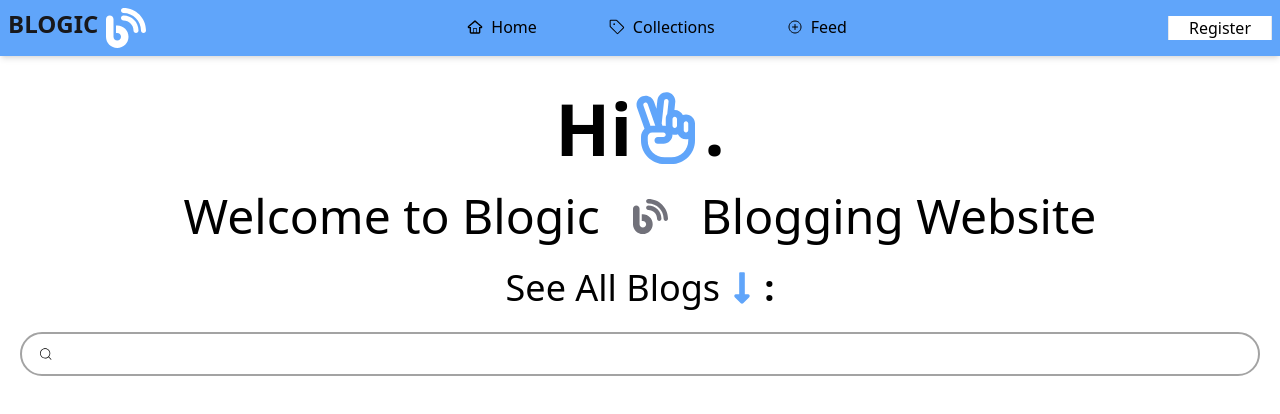
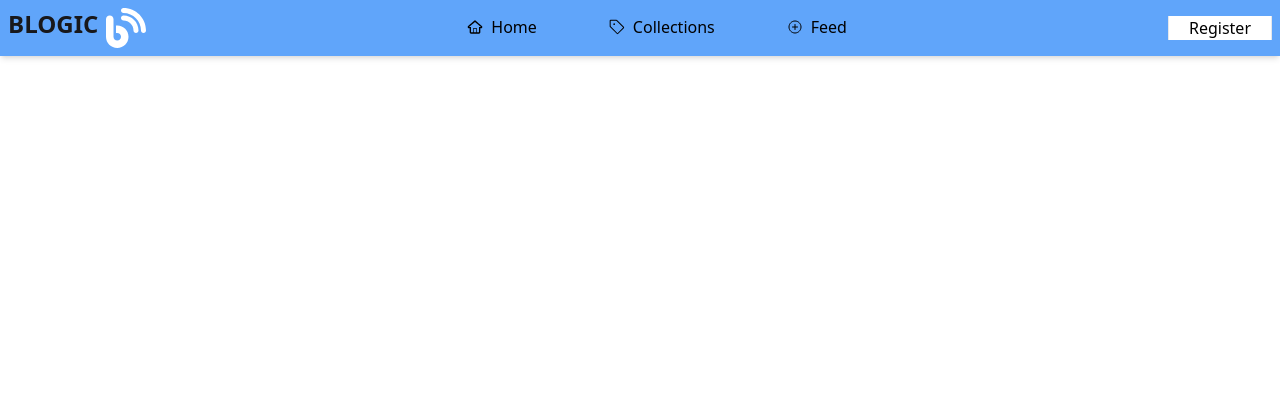
Before and after one commit to BilalShahid-13/Blogging-WebApp, a React (Create React App) app: page / in a window 1280 px wide. Shown: the top 414 px of the page. Built offline with nearby package versions, Linux system fonts and the light colour scheme; no server answers.

Commit message:
Update App.js

```diff
--- a/src/App.js
+++ b/src/App.js
@@ -21,7 +21,7 @@
         <Navbar />
       )}
       <Routes>
-        <Route path="/" element={<Home />} />
+        <Route path="/Blogging-WebApp" element={<Home />} />
         <Route path="Collections" element={<Collections />} />
         <Route path="Feeds" element={<Feed />} />
         <Route path="/Register/Login" Component={Login} />
```
